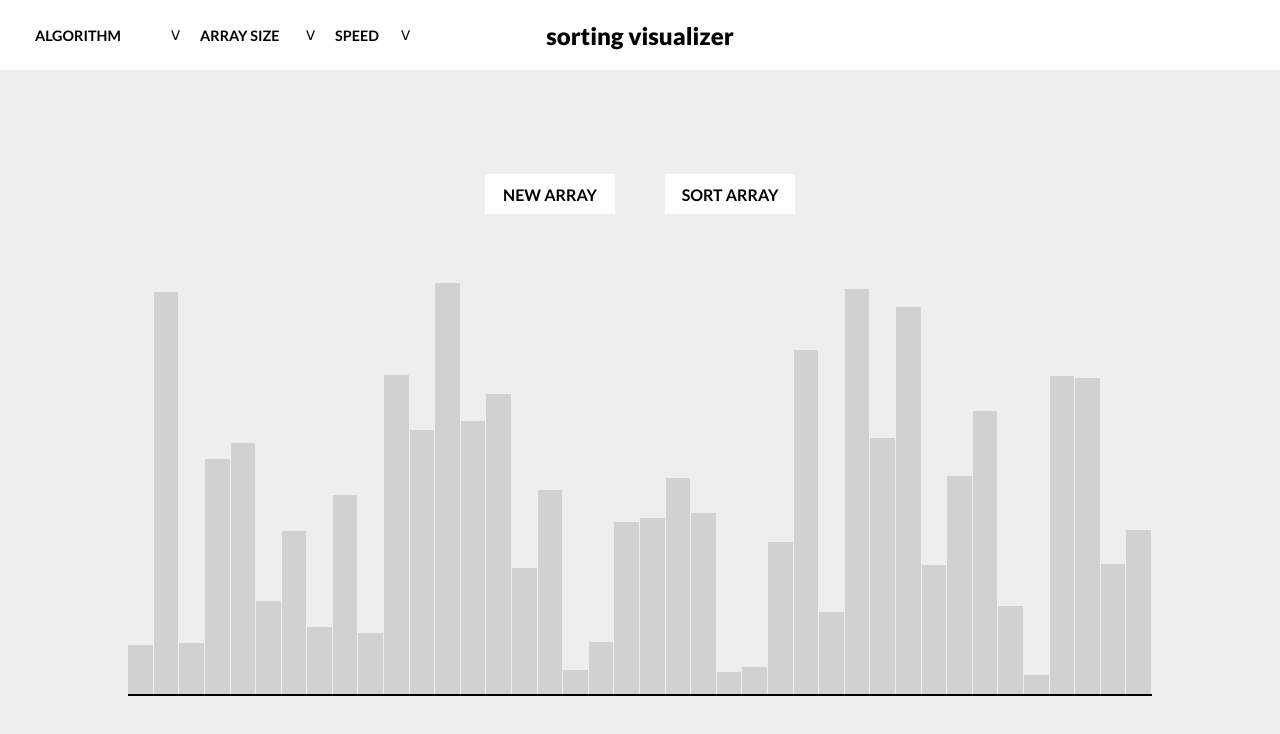
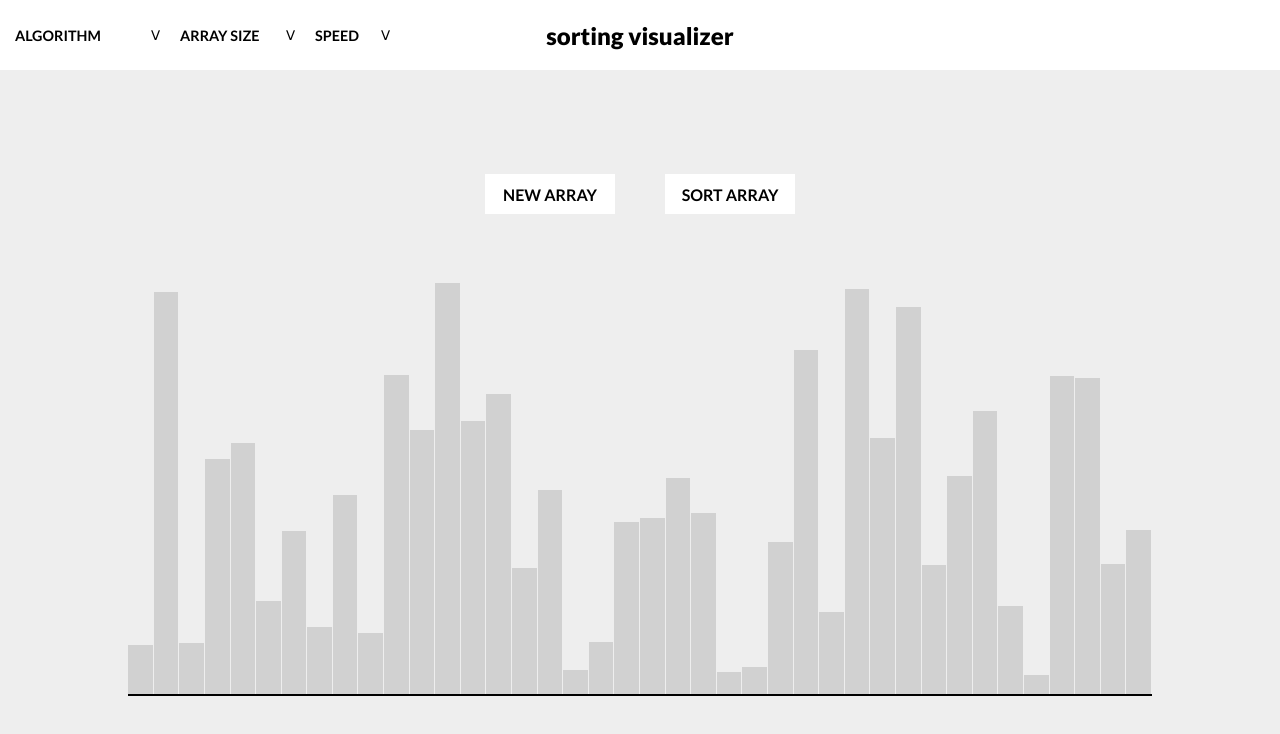
Before and after one commit to wu-wilson/sorting-visualizer, a React (Create React App) app: page / in a window 1280 px wide. Shown: the top 734 px of the page. Built offline with nearby package versions, Linux system fonts and the light colour scheme.

Commit message:
adjusted dd margins

```diff
--- a/src/styles.css
+++ b/src/styles.css
@@ -41,7 +41,7 @@ body {
   top: 0;
   left: 0;
   display: flex;
-  margin-left: 20px;
+  margin-left: 0px;
 }
 
 /*------------------------------DROPDOWN MENU------------------------------*/
@@ -115,7 +115,7 @@ body {
   width: 35px;
   justify-content: center;
   align-items: center;
-  margin-left: 20px;
+  margin-left: 10px;
 }
 
 .hb-container:hover {
@@ -125,7 +125,7 @@ body {
 .hb-x-container {
   font-family: Lato;
   font-weight: 900;
-  font-size: 1.7rem;
+  font-size: 1.8rem;
   color: rgb(128, 184, 111);
   z-index: 2;
 }
```
